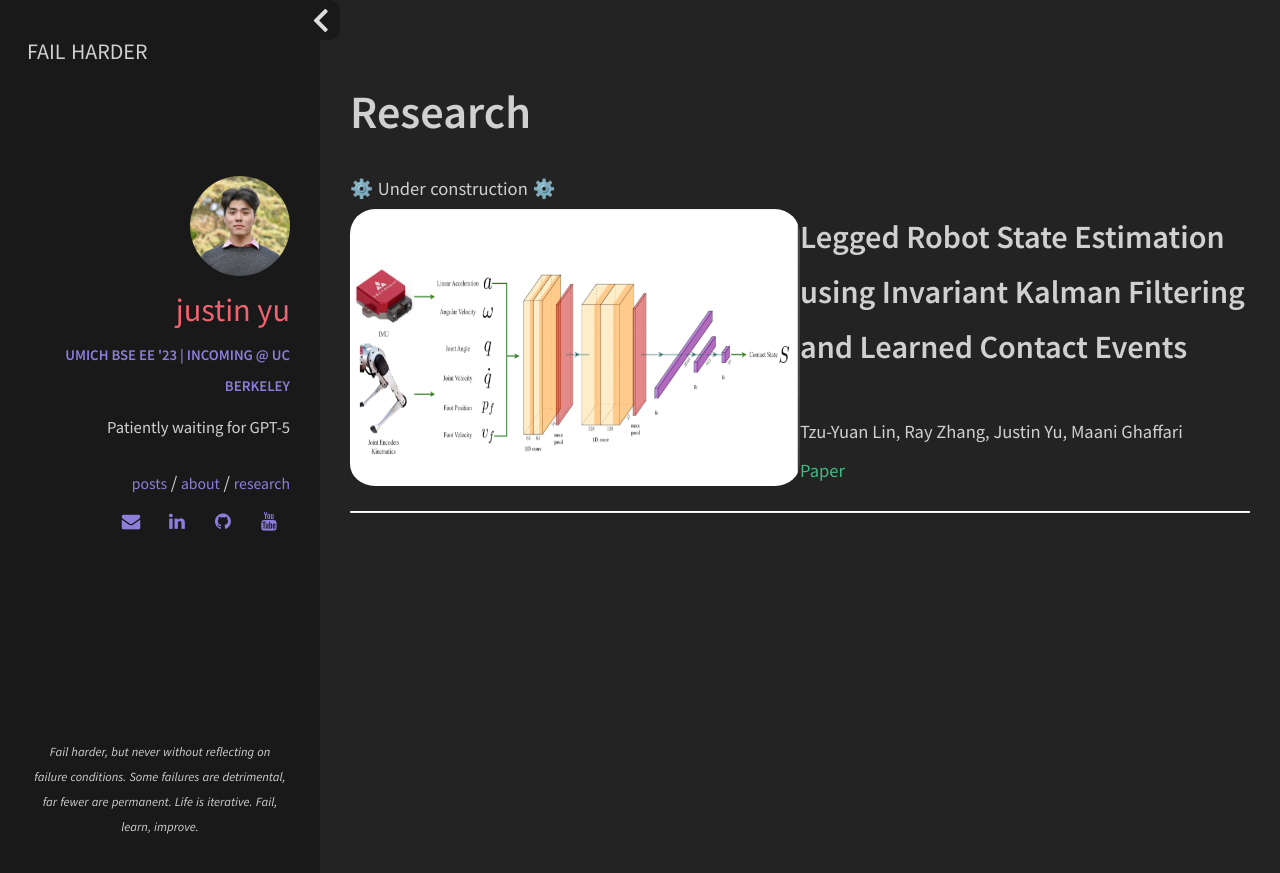
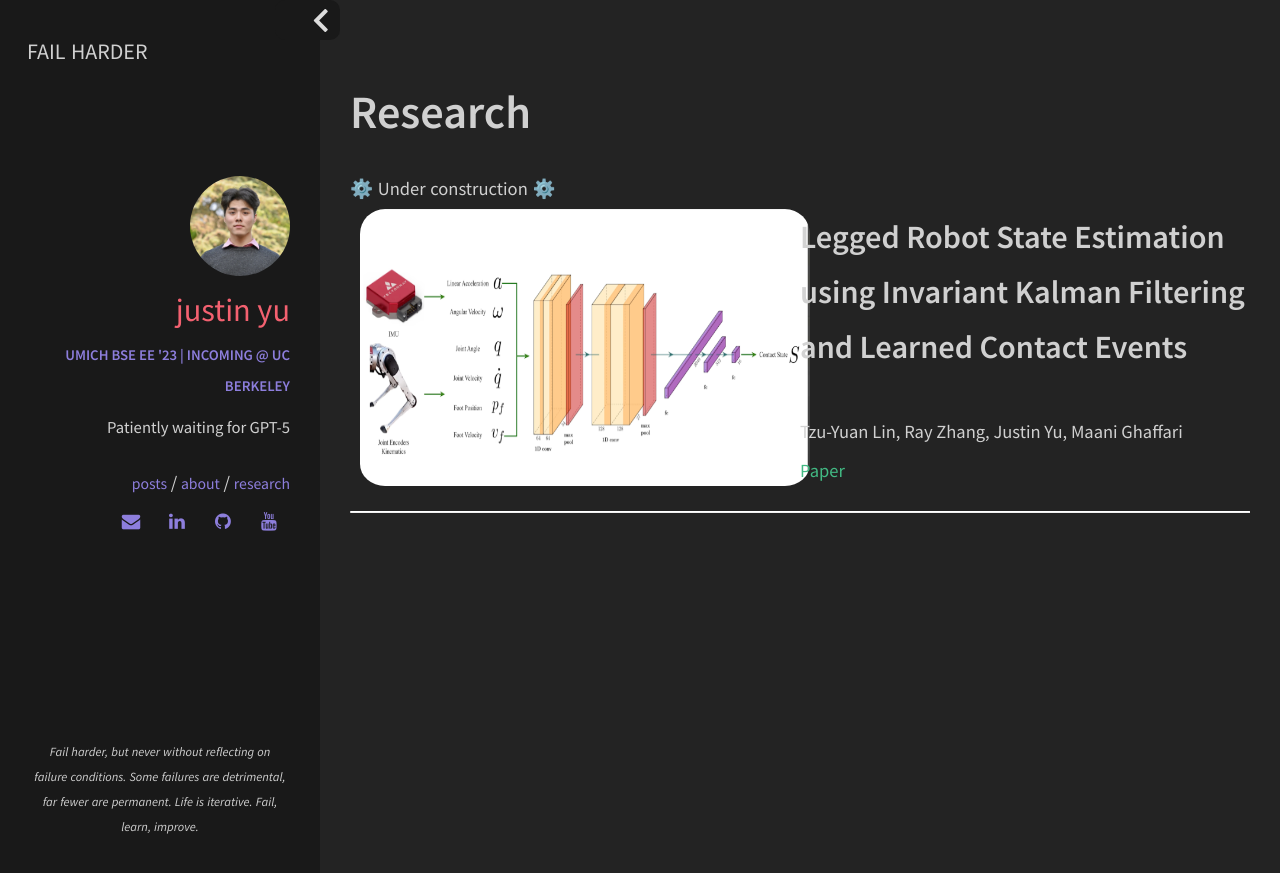
Before and after one commit to uynitsuj/uynitsuj.github.io, a Jekyll site: the page built from publications.html, in a window 1280 px wide. Shown: the top 873 px of the page. Built offline with Jekyll 4.4.1, drawn with Linux system fonts in a browser that asks for light colours.

Commit message:
align left

```diff
--- a/_includes/sections/publications.html
+++ b/_includes/sections/publications.html
@@ -6,7 +6,7 @@
 <div class="row">
     <div class="col">
         <div class="col m6" style="float:left">{% if pub.image %}
-            <img align="right" class="hidden-md" style="margin-left:10px;border-radius:25px;padding-bottom:3px"
+            <img align="left" class="hidden-md" style="margin-left:10px;border-radius:25px;padding-bottom:3px"
                 src="{{ site.url }}/img/pub/{{ pub.image }}" alt="{{ site.url }}/img/pub/{{ pub.image }}" height="280">
             {% endif %}
         </div>
```
